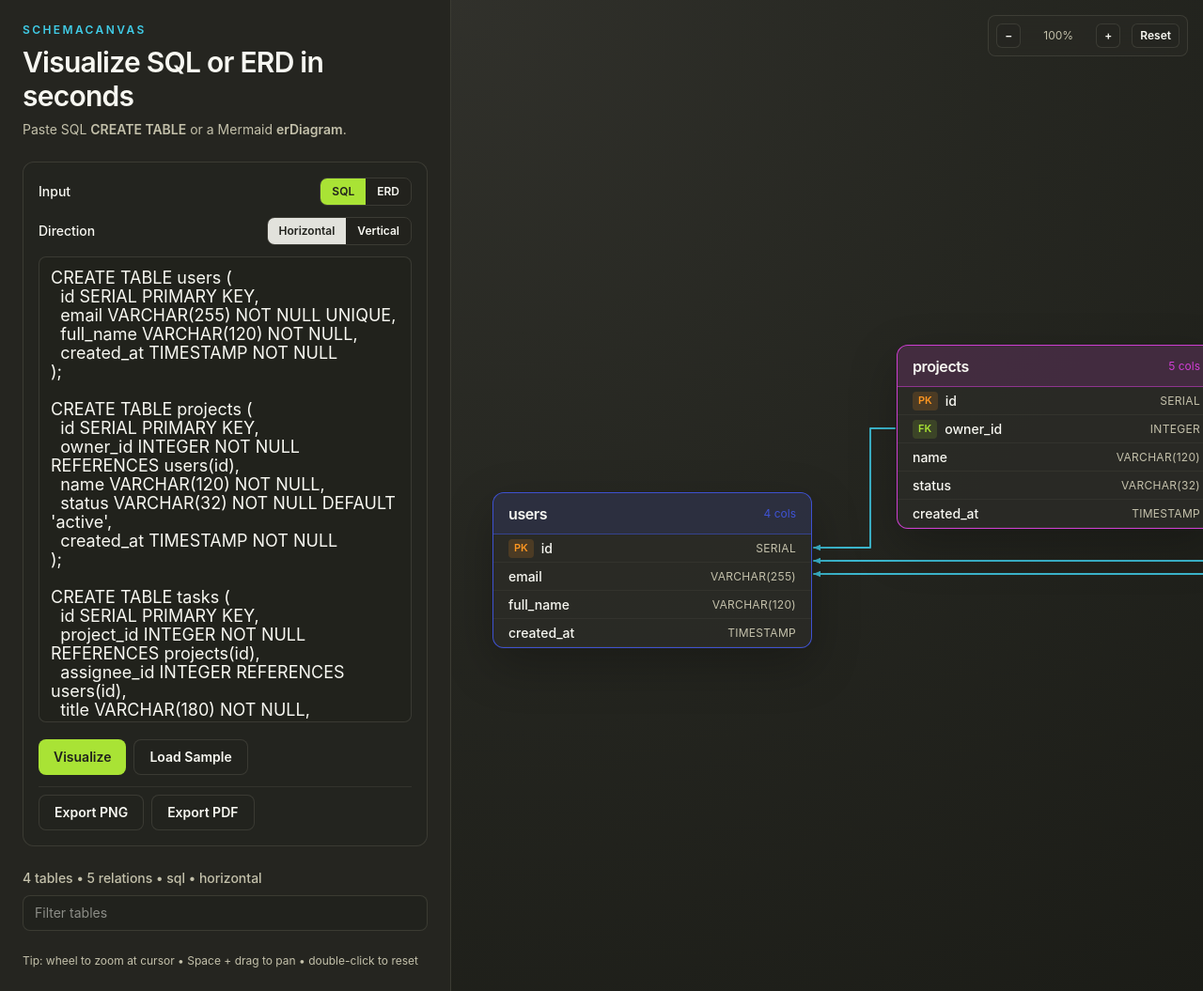
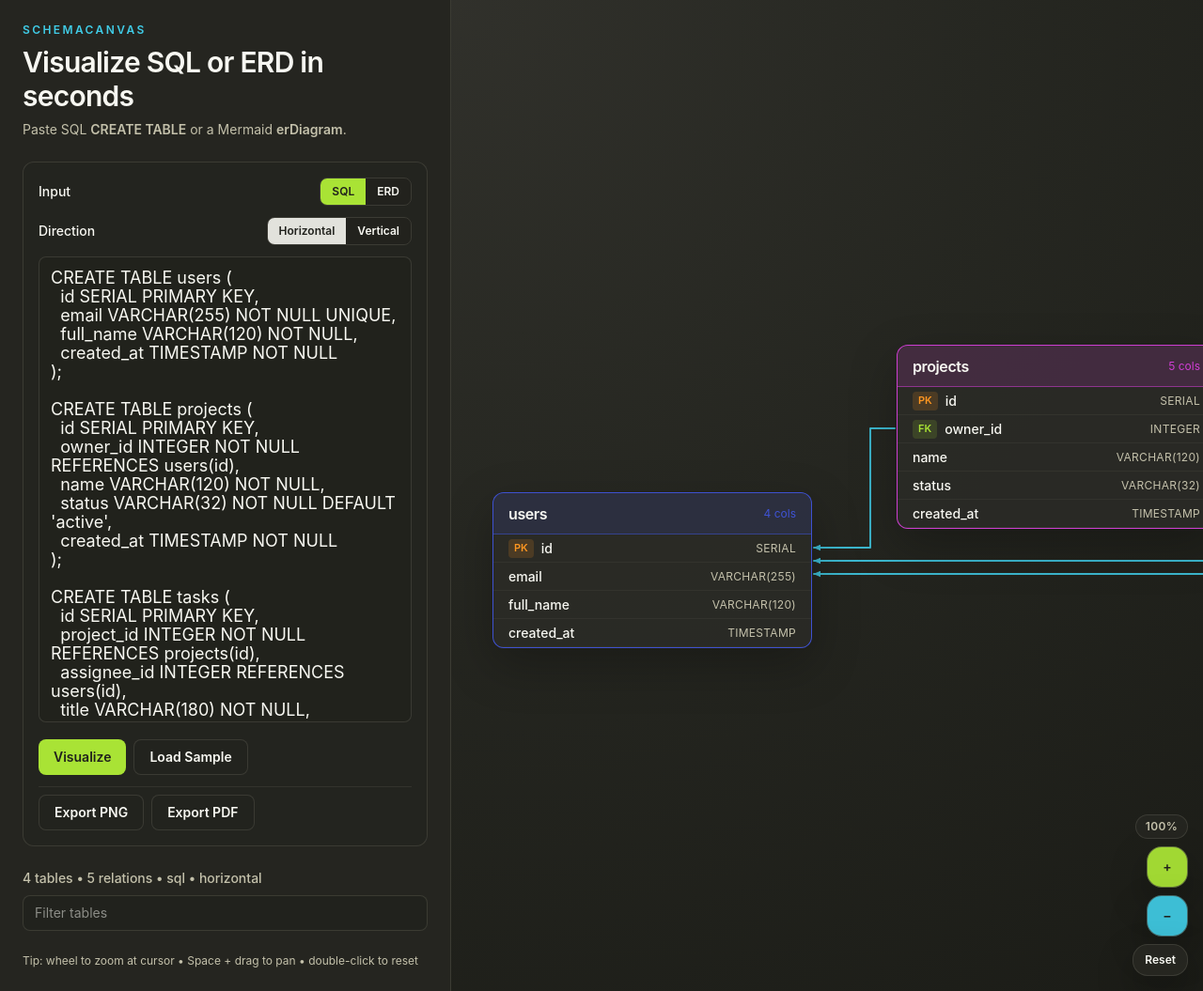
Before and after one commit to Cypher-KE/SchemaLens, a React (Vite) app: page / in a window 1280 px wide. Shown: the whole page at 94% size. Built offline with nearby package versions, Linux system fonts and the light colour scheme.

Commit message:
feat(canvas): add bottom-right zoom controls and disable text selection in playground

```diff
--- a/src/App.tsx
+++ b/src/App.tsx
@@ -30,9 +30,11 @@ import { parseErdDiagram, SAMPLE_ERD } from "./utils/erdParser";
 import Sidebar from "./components/Sidebar";
 import RelationLayer from "./components/RelationLayer";
 import TableCard from "./components/TableCard";
+import CanvasControls from "./components/CanvasControls";
 
 const clamp = (n: number, min: number, max: number) =>
   Math.max(min, Math.min(max, n));
+const DRAG_THRESHOLD = 4;
 
 export default function App() {
   const [format, setFormat] = useState<DiagramFormat>("sql");
@@ -212,7 +214,7 @@ export default function App() {
     setActiveTable(null);
   };
 
-  // playground (pan/zoom)
+  // playground state
   const [zoom, setZoom] = useState(1);
   const [pan, setPan] = useState({ x: 0, y: 0 });
 
@@ -220,27 +222,6 @@ export default function App() {
   const panRef = useRef(pan);
   useEffect(() => void (zoomRef.current = zoom), [zoom]);
   useEffect(() => void (panRef.current = pan), [pan]);
-
-  const [spaceDown, setSpaceDown] = useState(false);
-  const spaceDownRef = useRef(false);
-  useEffect(() => {
-    const onDown = (e: KeyboardEvent) => {
-      if (e.code !== "Space") return;
-      spaceDownRef.current = true;
-      setSpaceDown(true);
-    };
-    const onUp = (e: KeyboardEvent) => {
-      if (e.code !== "Space") return;
-      spaceDownRef.current = false;
-      setSpaceDown(false);
-    };
-    window.addEventListener("keydown", onDown);
-    window.addEventListener("keyup", onUp);
-    return () => {
-      window.removeEventListener("keydown", onDown);
-      window.removeEventListener("keyup", onUp);
-    };
-  }, []);
 
   const setZoomSafe = useCallback((next: number) => {
     zoomRef.current = next;
@@ -286,19 +267,27 @@ export default function App() {
       const s = zoomRef.current;
       const p = panRef.current;
 
-      const nextZoom = clamp(s * factor, 0.2, 3.2);
+      const nextZoom = clamp(s * factor, 0.05, 8); // more zoom-out + zoom-in headroom
+
       const wx = (mx - p.x) / s;
       const wy = (my - p.y) / s;
 
-      const nextPan = {
-        x: mx - wx * nextZoom,
-        y: my - wy * nextZoom,
-      };
+      const nextPan = { x: mx - wx * nextZoom, y: my - wy * nextZoom };
 
       setZoomSafe(nextZoom);
       setPanSafe(nextPan);
     },
     [setPanSafe, setZoomSafe],
+  );
+
+  const zoomAtCenter = useCallback(
+    (factor: number) => {
+      const el = mainRef.current;
+      if (!el) return;
+      const r = el.getBoundingClientRect();
+      zoomAtClient(r.left + r.width / 2, r.top + r.height / 2, factor);
+    },
+    [zoomAtClient],
   );
 
   useEffect(() => {
@@ -316,47 +305,118 @@ export default function App() {
     return () => el.removeEventListener("wheel", onWheel);
   }, [zoomAtClient]);
 
-  const isPanningRef = useRef(false);
-  const panStartRef = useRef({ x: 0, y: 0, panX: 0, panY: 0 });
+  const [spaceDown, setSpaceDown] = useState(false);
+  const spaceDownRef = useRef(false);
+
+  useEffect(() => {
+    const onDown = (e: KeyboardEvent) => {
+      if (e.code !== "Space") return;
+      spaceDownRef.current = true;
+      setSpaceDown(true);
+    };
+    const onUp = (e: KeyboardEvent) => {
+      if (e.code !== "Space") return;
+      spaceDownRef.current = false;
+      setSpaceDown(false);
+    };
+    window.addEventListener("keydown", onDown);
+    window.addEventListener("keyup", onUp);
+    return () => {
+      window.removeEventListener("keydown", onDown);
+      window.removeEventListener("keyup", onUp);
+    };
+  }, []);
+
+  // pan with click passthrough
+  const [isPanning, setIsPanning] = useState(false);
+
+  const dragRef = useRef<{
+    active: boolean;
+    started: boolean;
+    pointerId: number;
+    startX: number;
+    startY: number;
+    panX: number;
+    panY: number;
+    forcePan: boolean;
+  }>({
+    active: false,
+    started: false,
+    pointerId: -1,
+    startX: 0,
+    startY: 0,
+    panX: 0,
+    panY: 0,
+    forcePan: false,
+  });
+
+  const suppressClickRef = useRef(false);
 
   const onPointerDown = (e: React.PointerEvent) => {
-    const wantPan = e.button === 1 || e.button === 2 || spaceDownRef.current;
-    if (!wantPan) return;
+    const forcePan = e.button === 1 || e.button === 2 || spaceDownRef.current;
 
-    e.preventDefault();
-    (e.currentTarget as HTMLElement).setPointerCapture(e.pointerId);
+    if (forcePan) {
+      e.preventDefault();
+    }
 
-    isPanningRef.current = true;
-    panStartRef.current = {
-      x: e.clientX,
-      y: e.clientY,
+    try {
+      (e.currentTarget as HTMLElement).setPointerCapture(e.pointerId);
+    } catch {
+      // ignore
+    }
+
+    dragRef.current = {
+      active: true,
+      started: false,
+      pointerId: e.pointerId,
+      startX: e.clientX,
+      startY: e.clientY,
       panX: panRef.current.x,
       panY: panRef.current.y,
+      forcePan,
     };
+
+    if (forcePan) {
+      dragRef.current.started = true;
+      setIsPanning(true);
+    }
   };
 
   const onPointerMove = (e: React.PointerEvent) => {
-    if (!isPanningRef.current) return;
+    const d = dragRef.current;
+    if (!d.active || d.pointerId !== e.pointerId) return;
+
+    const dx = e.clientX - d.startX;
+    const dy = e.clientY - d.startY;
+
+    if (!d.started) {
+      if (!d.forcePan && Math.hypot(dx, dy) < DRAG_THRESHOLD) return;
+      d.started = true;
+      setIsPanning(true);
+    }
+
     e.preventDefault();
-
-    const dx = e.clientX - panStartRef.current.x;
-    const dy = e.clientY - panStartRef.current.y;
-
-    setPanSafe({
-      x: panStartRef.current.panX + dx,
-      y: panStartRef.current.panY + dy,
-    });
+    setPanSafe({ x: d.panX + dx, y: d.panY + dy });
   };
 
   const onPointerUp = (e: React.PointerEvent) => {
-    if (!isPanningRef.current) return;
-    e.preventDefault();
-    isPanningRef.current = false;
+    const d = dragRef.current;
+    if (!d.active || d.pointerId !== e.pointerId) return;
+
+    if (d.started) suppressClickRef.current = true;
+
+    dragRef.current.active = false;
+    setIsPanning(false);
+
     try {
       (e.currentTarget as HTMLElement).releasePointerCapture(e.pointerId);
     } catch {
       // ignore
     }
+
+    window.setTimeout(() => {
+      suppressClickRef.current = false;
+    }, 0);
   };
 
   const directionForSidebar = format === "erd" ? erdDirection : sqlDirection;
@@ -391,98 +451,36 @@ export default function App() {
 
         <main
           ref={mainRef}
-          className="canvas-bg relative flex-1 overflow-hidden p-4 lg:p-6"
-          style={{ touchAction: "none" }}
+          className="canvas-bg relative flex-1 overflow-hidden p-4 lg:p-6 select-none"
+          style={{
+            touchAction: "none",
+            userSelect: "none",
+            cursor: isPanning ? "grabbing" : spaceDown ? "grab" : "default",
+          }}
           onPointerDown={onPointerDown}
           onPointerMove={onPointerMove}
           onPointerUp={onPointerUp}
           onPointerCancel={onPointerUp}
-          onContextMenu={(e) => {
-            if (spaceDown) e.preventDefault();
+          onContextMenu={(e) => e.preventDefault()}
+          onDoubleClick={resetView}
+          onClickCapture={(e) => {
+            if (!suppressClickRef.current) return;
+            e.preventDefault();
+            e.stopPropagation();
           }}
-          onDoubleClick={resetView}
         >
-          <div
-            className="pointer-events-auto absolute right-4 top-4 z-10 inline-flex items-center gap-2 rounded-lg border px-2 py-2"
-            style={{
-              borderColor: "hsl(var(--border) / 0.7)",
-              background: "hsl(var(--card) / 0.55)",
-              backdropFilter: "blur(10px)",
-            }}
-          >
-            <button
-              className="rounded-md border px-2 py-1 text-xs font-semibold"
-              style={{
-                borderColor: "hsl(var(--border) / 0.7)",
-                color: "hsl(var(--fg))",
-                background: "hsl(var(--bg) / 0.25)",
-              }}
-              onClick={() => {
-                const el = mainRef.current;
-                if (!el) return;
-                const rect = el.getBoundingClientRect();
-                zoomAtClient(
-                  rect.left + rect.width / 2,
-                  rect.top + rect.height / 2,
-                  1 / 1.12,
-                );
-              }}
-            >
-              −
-            </button>
-
-            <div
-              className="min-w-[64px] text-center text-xs"
-              style={{ color: "hsl(var(--muted-fg))" }}
-            >
-              {Math.round(zoom * 100)}%
-            </div>
-
-            <button
-              className="rounded-md border px-2 py-1 text-xs font-semibold"
-              style={{
-                borderColor: "hsl(var(--border) / 0.7)",
-                color: "hsl(var(--fg))",
-                background: "hsl(var(--bg) / 0.25)",
-              }}
-              onClick={() => {
-                const el = mainRef.current;
-                if (!el) return;
-                const rect = el.getBoundingClientRect();
-                zoomAtClient(
-                  rect.left + rect.width / 2,
-                  rect.top + rect.height / 2,
-                  1.12,
-                );
-              }}
-            >
-              +
-            </button>
-
-            <button
-              className="ml-1 rounded-md border px-2 py-1 text-xs font-semibold"
-              style={{
-                borderColor: "hsl(var(--border) / 0.7)",
-                color: "hsl(var(--fg))",
-                background: "hsl(var(--bg) / 0.25)",
-              }}
-              onClick={resetView}
-              title="Reset view (double-click canvas)"
-            >
-              Reset
-            </button>
-          </div>
+          <CanvasControls
+            zoom={zoom}
+            onZoomIn={() => zoomAtCenter(1.12)}
+            onZoomOut={() => zoomAtCenter(1 / 1.12)}
+            onReset={resetView}
+          />
 
           <div
             className="absolute left-0 top-0"
             style={{
               transform: `translate(${pan.x}px, ${pan.y}px) scale(${zoom})`,
               transformOrigin: "0 0",
-              cursor: spaceDown
-                ? isPanningRef.current
-                  ? "grabbing"
-                  : "grab"
-                : "default",
             }}
           >
             <div
--- /dev/null
+++ b/src/components/CanvasControls.tsx
@@ -0,0 +1,78 @@
+type CanvasControlsProps = {
+  zoom: number;
+  onZoomIn: () => void;
+  onZoomOut: () => void;
+  onReset: () => void;
+};
+
+function btnStyle(bg: string, fg: string) {
+  return {
+    background: bg,
+    color: fg,
+    borderColor: "hsl(var(--border) / 0.7)",
+    boxShadow: "0 16px 40px rgba(0,0,0,0.28)",
+  } as const;
+}
+
+export default function CanvasControls({
+  zoom,
+  onZoomIn,
+  onZoomOut,
+  onReset,
+}: CanvasControlsProps) {
+  return (
+    <div
+      className="pointer-events-auto absolute bottom-4 right-4 z-10 flex flex-col items-end gap-2"
+      onPointerDown={(e) => e.stopPropagation()}
+      onPointerMove={(e) => e.stopPropagation()}
+      onPointerUp={(e) => e.stopPropagation()}
+      onWheel={(e) => {
+        e.stopPropagation();
+        e.preventDefault();
+      }}
+    >
+      <div
+        className="rounded-full border px-2.5 py-1 text-xs font-semibold tracking-wide"
+        style={{
+          background: "hsl(var(--card) / 0.6)",
+          borderColor: "hsl(var(--border) / 0.7)",
+          color: "hsl(var(--muted-fg))",
+          backdropFilter: "blur(10px)",
+        }}
+        title="Wheel to zoom • drag to pan • double-click to reset"
+      >
+        {Math.round(zoom * 100)}%
+      </div>
+
+      <button
+        onClick={onZoomIn}
+        className="grid h-11 w-11 place-items-center rounded-2xl border text-sm font-semibold"
+        style={btnStyle("hsl(var(--accent) / 0.95)", "hsl(var(--bg))")}
+        aria-label="Zoom in"
+        title="Zoom in"
+      >
+        +
+      </button>
+
+      <button
+        onClick={onZoomOut}
+        className="grid h-11 w-11 place-items-center rounded-2xl border text-sm font-semibold"
+        style={btnStyle("hsl(var(--accent-2) / 0.92)", "hsl(var(--bg))")}
+        aria-label="Zoom out"
+        title="Zoom out"
+      >
+        −
+      </button>
+
+      <button
+        onClick={onReset}
+        className="rounded-2xl border px-3 py-2 text-xs font-semibold"
+        style={btnStyle("hsl(var(--card) / 0.7)", "hsl(var(--fg))")}
+        aria-label="Reset view"
+        title="Reset view"
+      >
+        Reset
+      </button>
+    </div>
+  );
+}
```
